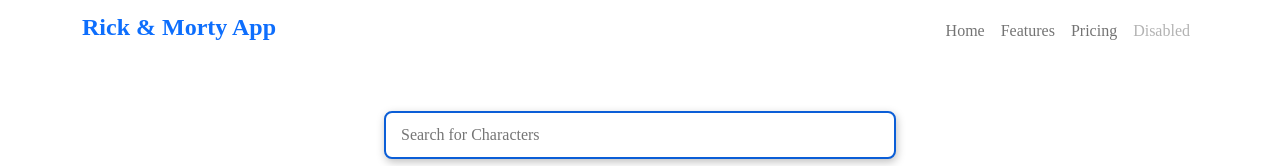
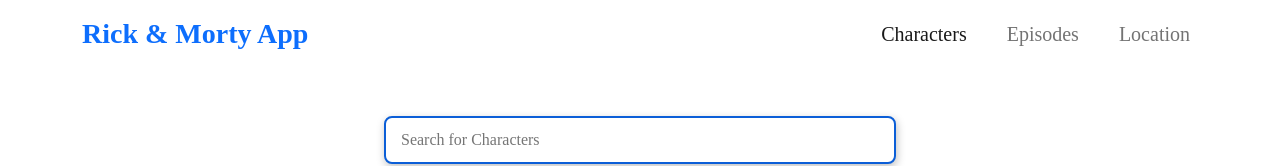
Before and after one commit to AshkoreDev/rick-and-morty-react, a React (Vite) app: page / in a window 1280 px wide. Shown: the top 166 px of the page. Built offline with nearby package versions, Linux system fonts and the light colour scheme; no server answers.

Commit message:
Added routes

```diff
--- a/src/components/Navbar/Navbar.jsx
+++ b/src/components/Navbar/Navbar.jsx
@@ -1,4 +1,5 @@
 import React from 'react';
+import { NavLink, Link } from 'react-router-dom';
 
 const Navbar = () => {
 
@@ -6,7 +7,7 @@
 
 		<nav className="navbar navbar-expand-lg bg-body-tertiary mb-5">
 		  <div className="container">
-		    <h1 className="navbar-brand text-primary fw-bold fs-4">Rick & Morty App</h1>
+		    <Link className="navbar-brand text-primary fw-bold fs-3" to="/">Rick & Morty App</Link>
 		    <button
 		    	className="navbar-toggler"
 		    	type="button"
@@ -18,17 +19,16 @@
 		      <span className="navbar-toggler-icon"></span>
 		    </button>
 		    <div className="collapse navbar-collapse justify-content-end" id="navbarNavAltMarkup">
-		      <div className="navbar-nav">
-		        <a className="nav-link" aria-current="page" href="#">Home</a>
-		        <a className="nav-link" href="#">Features</a>
-		        <a className="nav-link" href="#">Pricing</a>
-		        <a className="nav-link disabled">Disabled</a>
+		      <div className="navbar-nav gap-4 fs-5">
+		        <NavLink className="nav-link" to="/">Characters</NavLink>
+		        <NavLink className="nav-link" to="/episodes">Episodes</NavLink>
+		        <NavLink className="nav-link" to="/location">Location</NavLink>
 		      </div>
 		    </div>
 		  </div>
 		</nav>
 
-	)
+	);
 };
 
 export default Navbar;
```
